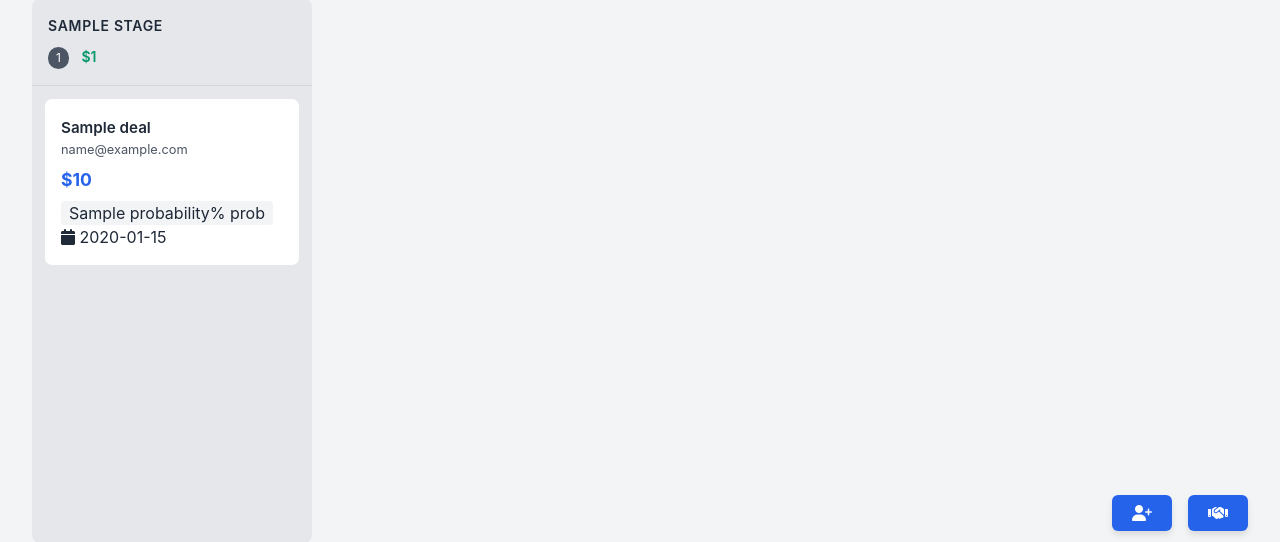
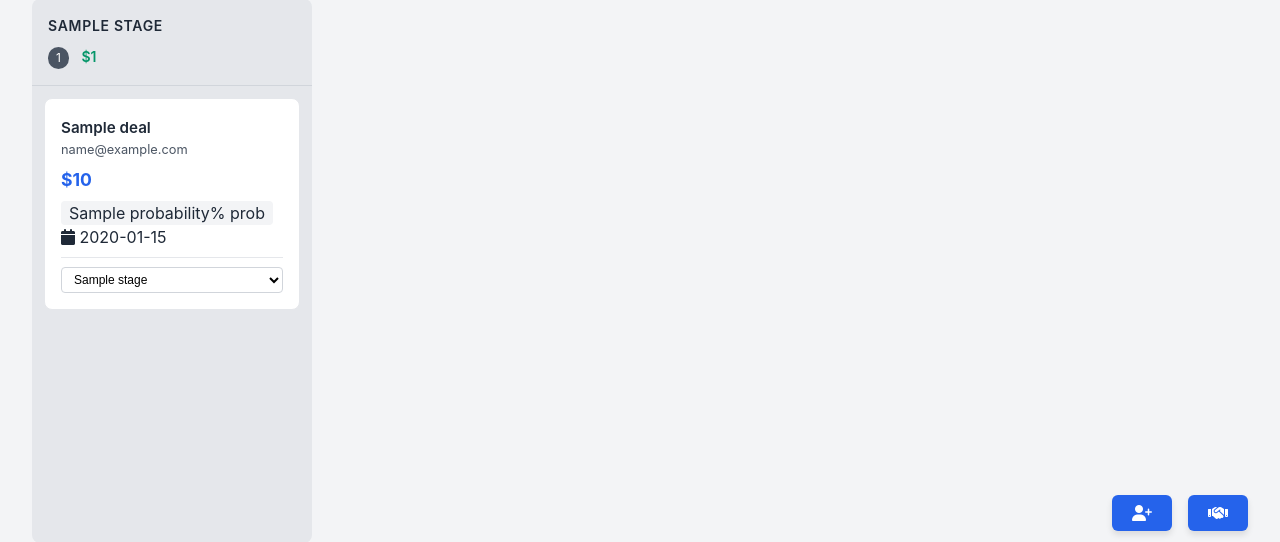
Before and after one commit to lobzyclaw/lovepool-crm, a Flask app: template templates/pipeline.html in a window 1280 px wide. Shown: the part 237-779 px from the top of the page. Run offline with Flask 3, Linux system fonts and the light colour scheme; the template is opened without the code that fills it: most values are stand-ins (such as "Sample title", 1, 10 or a date in 2020).

Commit message:
Remove sample data auto-run, add drag-drop and inline stage update to pipeline

```diff
--- a/templates/pipeline.html
+++ b/templates/pipeline.html
@@ -20,7 +20,7 @@
 
     <div class="kanban-board">
         {% for column in columns %}
-        <div class="kanban-column">
+        <div class="kanban-column" data-stage="{{ column.stage.id }}">
             <div class="column-header">
                 <h3>{{ column.stage.name }}</h3>
                 <div class="column-stats">
@@ -29,9 +29,10 @@
                 </div>
             </div>
 
-            <div class="column-content">
+            <div class="column-content" ondrop="drop(event)" ondragover="allowDrop(event)">
                 {% for deal in column.deals %}
-                <a href="{{ url_for('deal_detail', deal_id=deal.id) }}" class="opportunity-card">
+                <div class="opportunity-card" draggable="true" ondragstart="drag(event)" data-deal-id="{{ deal.id }}">
+                    <a href="{{ url_for('deal_detail', deal_id=deal.id) }}" class="opp-link">
                         <div class="opp-header">
                             <span class="opp-contact-name">{{ deal.contact_name or 'Unknown Contact' }}</span>
                         </div>
@@ -46,19 +47,131 @@
                             {% endif %}
                         </div>
                     </a>
+                    <div class="opp-actions">
+                        <select class="stage-select" data-deal-id="{{ deal.id }}" onchange="updateStage(this)">
+                            {% for col in columns %}
+                            <option value="{{ col.stage.id }}" {% if col.stage.id == column.stage.id %}selected{% endif %}>
+                                {{ col.stage.name }}
+                            </option>
+                            {% endfor %}
+                        </select>
+                    </div>
+                </div>
                 {% endfor %}
             </div>
         </div>
         {% endfor %}
     </div>
 </div>
+
+<style>
+.opportunity-card {
+    cursor: grab;
+}
+.opportunity-card:active {
+    cursor: grabbing;
+}
+.opportunity-card.dragging {
+    opacity: 0.5;
+}
+.column-content.drag-over {
+    background: rgba(59, 130, 246, 0.1);
+    border-radius: 8px;
+}
+.opp-link {
+    text-decoration: none;
+    color: inherit;
+    display: block;
+}
+.opp-actions {
+    margin-top: 8px;
+    padding-top: 8px;
+    border-top: 1px solid #e5e7eb;
+}
+.stage-select {
+    width: 100%;
+    padding: 4px 8px;
+    font-size: 12px;
+    border: 1px solid #d1d5db;
+    border-radius: 4px;
+    background: white;
+    cursor: pointer;
+}
+.stage-select:hover {
+    border-color: #3b82f6;
+}
+</style>
 {% endblock %}
 
 {% block scripts %}
 <script>
-// Make columns sortable (future enhancement)
-document.querySelectorAll('.kanban-column').forEach(column => {
-    column.addEventListener('dragover', e => e.preventDefault());
+// Drag and Drop functionality
+function allowDrop(ev) {
+    ev.preventDefault();
+    ev.currentTarget.classList.add('drag-over');
+}
+
+function drag(ev) {
+    ev.dataTransfer.setData("deal_id", ev.target.dataset.dealId);
+    ev.target.classList.add('dragging');
+}
+
+function drop(ev) {
+    ev.preventDefault();
+    ev.currentTarget.classList.remove('drag-over');
+
+    const dealId = ev.dataTransfer.getData("deal_id");
+    const column = ev.currentTarget.closest('.kanban-column');
+    const newStage = column.dataset.stage;
+
+    if (dealId && newStage) {
+        moveDeal(dealId, newStage);
+    }
+
+    // Remove dragging class from all cards
+    document.querySelectorAll('.opportunity-card').forEach(card => {
+        card.classList.remove('dragging');
     });
+}
+
+// Remove drag-over class when leaving
+document.querySelectorAll('.column-content').forEach(col => {
+    col.addEventListener('dragleave', function(e) {
+        if (e.target === this) {
+            this.classList.remove('drag-over');
+        }
+    });
+});
+
+// Update stage via dropdown
+function updateStage(select) {
+    const dealId = select.dataset.dealId;
+    const newStage = select.value;
+    moveDeal(dealId, newStage);
+}
+
+// API call to move deal
+function moveDeal(dealId, newStage) {
+    fetch(`/deals/${dealId}/update_stage`, {
+        method: 'POST',
+        headers: {
+            'Content-Type': 'application/x-www-form-urlencoded',
+        },
+        body: `stage=${encodeURIComponent(newStage)}`
+    })
+    .then(response => response.json())
+    .then(data => {
+        if (data.success) {
+            // Reload page to show updated pipeline
+            window.location.reload();
+        } else {
+            alert('Error moving opportunity: ' + (data.errors ? data.errors.join(', ') : 'Unknown error'));
+        }
+    })
+    .catch(error => {
+        console.error('Error:', error);
+        alert('Error moving opportunity');
+    });
+}
 </script>
 {% endblock %}
```
Also changed, not shown: 1 other file. Lines whose indentation alone changed are shown as unchanged.
